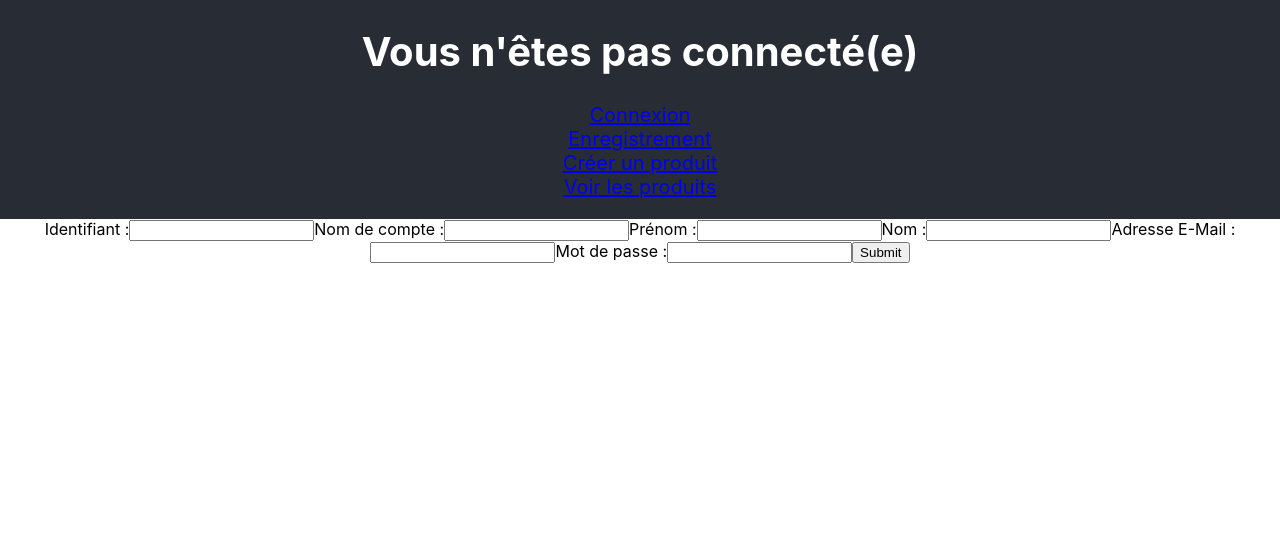
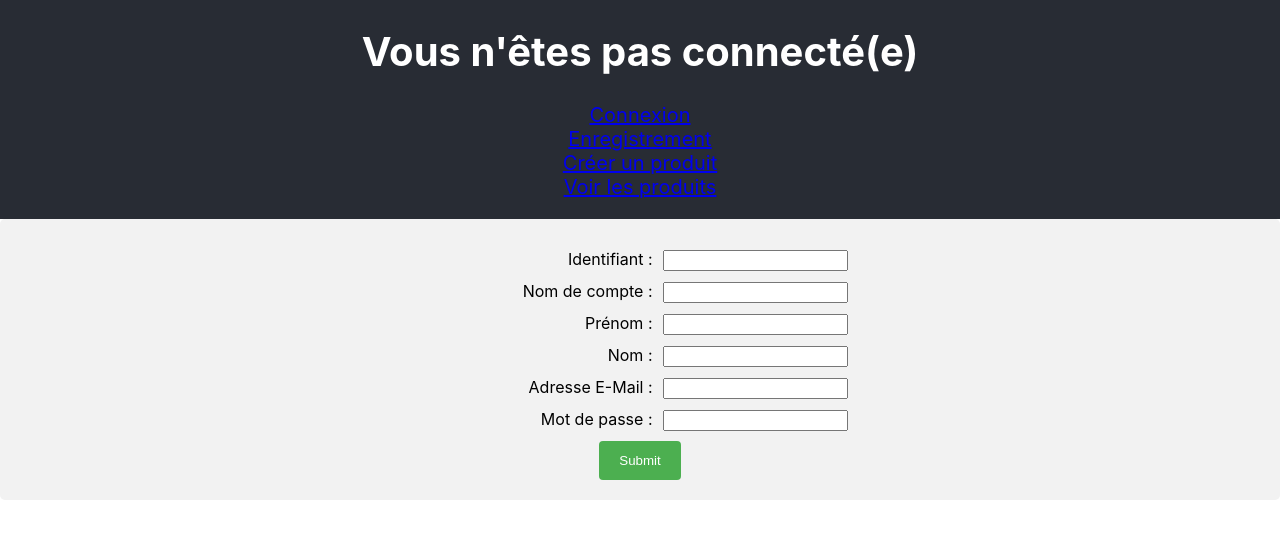
Before and after one commit to Kubenic/ESGI5_Node_Project, a React (Create React App) app in the folder client/: page /security/register in a window 1280 px wide. Shown: the top 538 px of the page. Built offline with nearby package versions, Linux system fonts and the light colour scheme.

Commit message:
du css en veux-tu en voila

```diff
--- a/client/src/App.css
+++ b/client/src/App.css
@@ -32,3 +32,34 @@
     transform: rotate(360deg);
   }
 }
+
+div.formCss {
+  border-radius: 5px;
+  background-color: #f2f2f2;
+  padding: 20px;
+}
+
+.SubmitButton {
+  background-color: #4CAF50;
+  color: white;
+  padding: 12px 20px;
+  border: none;
+  border-radius: 4px;
+  cursor: pointer;
+}
+
+label {
+  width: 100%;
+  display: block;
+  margin: 10px;
+}
+
+input {
+  margin-left: 10px;
+}
+
+span {
+  width: 200px;
+  display: inline-block;
+  text-align: right;
+}
--- a/client/src/containers/HeaderContainer.js
+++ b/client/src/containers/HeaderContainer.js
@@ -17,7 +17,6 @@ export default class HeaderContainer extends React.Component {
                     <Link to="/product/create">Créer un produit</Link>
                     <Link to="/products">Voir les produits</Link>
                 </React.Fragment>
-
             </header>
         )
     }
--- a/client/src/containers/LoginForm.js
+++ b/client/src/containers/LoginForm.js
@@ -25,13 +25,17 @@ export default class LoginForm extends React.Component {
 
     render() {
         return (
-            <form onSubmit={this.handleSubmit}>
-                <label>Nom de compte</label>
-                <input onKeyUp={(event) => this.handleKeyUp(event, 'username')}/>
-                <label>Mot de passe</label>
-                <input onKeyUp={(event) => this.handleKeyUp(event, 'password')} type="password"/>
-                <button>Submit</button>
-            </form>
+            <div class="formCss">
+                <form onSubmit={this.handleSubmit}>
+                    <label> <span> Nom de compte : </span>
+                        <input onKeyUp={(event) => this.handleKeyUp(event, 'username')}/>
+                    </label>
+                    <label> <span> Mot de passe : </span>
+                        <input onKeyUp={(event) => this.handleKeyUp(event, 'password')} type="password"/>
+                    </label>
+                    <button class="SubmitButton">Submit</button>
+                </form>
+            </div>
         )
     }
 
--- a/client/src/containers/ProductCreateContainer.js
+++ b/client/src/containers/ProductCreateContainer.js
@@ -24,17 +24,23 @@ export default class CreateProductFormContainer extends React.Component {
 
     render() {
         return (
+            <div class="formCss">
                 <form onSubmit={this.handleSubmit}>
-                <label>Titre</label>
+                    <label> <span> Titre : </span>
                         <input onKeyUp={(event) => this.handleKeyUp(event, 'title')}/>
-                <label>Description</label>
+                    </label>
+                    <label> <span> Description : </span>
                         <input onKeyUp={(event) => this.handleKeyUp(event, 'description')}/>
-                <label>Prix</label>
+                    </label>
+                    <label> <span> Prix : </span>
                         <input onKeyUp={(event) => this.handleKeyUp(event, 'price')}/>
-                <label>Vote</label>
+                    </label>
+                    <label> <span> Vote : </span>
                         <input onKeyUp={(event) => this.handleKeyUp(event, 'vote')}/>
-                <button>Submit</button>
+                    </label>
+                    <button class="SubmitButton">Submit</button>
                 </form>
+            </div>
         )
     }
 
--- a/client/src/containers/ProductsContainer.js
+++ b/client/src/containers/ProductsContainer.js
@@ -33,10 +33,12 @@ export default class ProductsContainer extends React.Component {
                         <p>Product Container</p>
                         {this.state.products.map((product, i) => {
                             return (
+                                <body>
                                     <React.Fragment key={`${i}`}>
                                         <div>{product.title}</div>
                                         <div>{product.description}</div>
                                     </React.Fragment>
+                                </body>
                             )
                         })}
                     </React.Fragment>
@@ -44,14 +46,18 @@ export default class ProductsContainer extends React.Component {
             }else{
                 return (
                     <React.Fragment>
+                        <body>
                             <p>Product Container</p>
+                        </body>
                     </React.Fragment>
                 )
             }
         }
         return (
             <React.Fragment>
+                <body>
                     <p>Loading....</p>
+                </body>
             </React.Fragment>
         )
 
--- a/client/src/containers/RegisterForm.js
+++ b/client/src/containers/RegisterForm.js
@@ -33,27 +33,29 @@ export default class RegisterForm extends React.Component {
     }
     render() {
         return (
+            <div class="formCss">
                 <form onSubmit={this.handleSubmit}>
-                <label>Identifiant :
+                    <label> <span> Identifiant : </span>
                         <input onKeyUp={(event) => this.handleKeyUp(event, 'login')}/>
                     </label>
-                <label>Nom de compte :
+                    <label> <span> Nom de compte : </span>
                         <input onKeyUp={(event) => this.handleKeyUp(event, 'username')}/>
                     </label>
-                <label>Prénom :
+                    <label> <span> Prénom : </span>
                         <input onKeyUp={(event) => this.handleKeyUp(event, 'firstname')}/>
                     </label>
-                <label>Nom :
+                    <label> <span> Nom : </span>
                         <input onKeyUp={(event) => this.handleKeyUp(event, 'lastname')}/>
                     </label>
-                <label>Adresse E-Mail :
+                    <label> <span> Adresse E-Mail : </span>
                         <input onKeyUp={(event) => this.handleKeyUp(event, 'email')} type="email"/>
                     </label>
-                <label>Mot de passe :
+                    <label> <span> Mot de passe : </span>
                         <input onKeyUp={(event) => this.handleKeyUp(event, 'password')} type="password"/>
                     </label>
-                <button>Submit</button>
+                    <button class="SubmitButton">Submit</button>
                 </form>
+            </div>
         )
     }
 
```
Also changed, not shown: 1 other file (tests, documents, lock files or other folders). Lines whose indentation alone changed are shown as unchanged.
